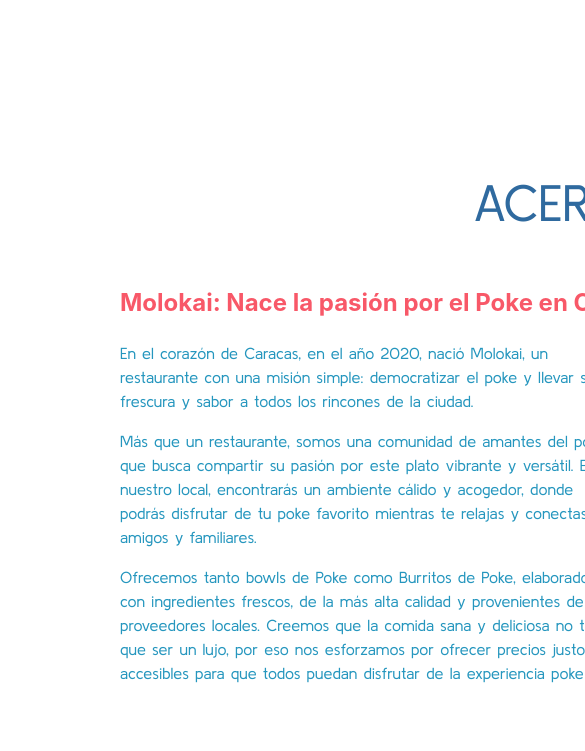
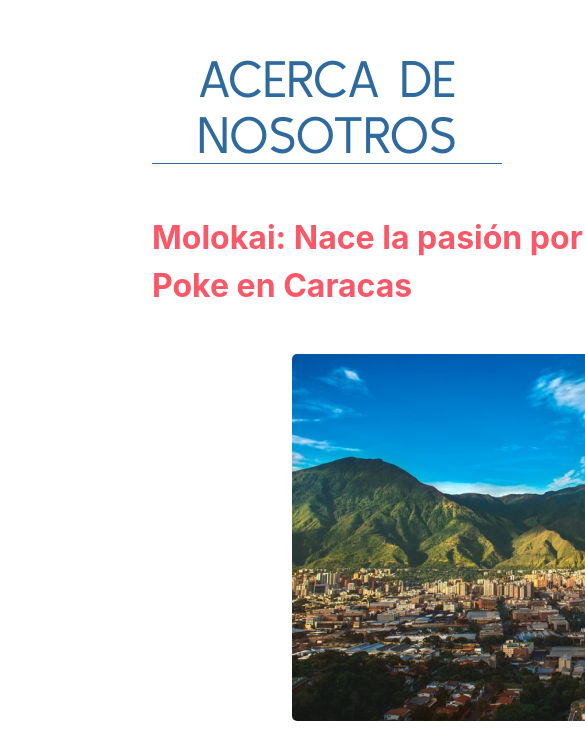
Before and after one commit to iManchai/sis-info-project, a React (Vite) app: page / in a window 390 px wide. Shown: the part 1246-1997 px from the top of the page, 585 px wide, since content can reach past the window. Built offline with nearby package versions, Linux system fonts and the light colour scheme.

Commit message:
responsive casi completado, linea de header incluida y estilos en css pulidos

```diff
--- a/src/Components/Nosotros/Nosotros.css
+++ b/src/Components/Nosotros/Nosotros.css
@@ -1,45 +1,64 @@
+/*Importing Google Fonts*/
 @import url('https://fonts.googleapis.com/css2?family=Kulim+Park&display=swap');
 
+/*Global Styles*/
+*{
+    box-sizing:border-box;
+    margin:0;
+    padding:0;
+}
+
+/*Body Styles*/
 body {
     width: 100%;
     height: 100%;
     padding:0;
     margin:0;
-    box-sizing: border-box;
     font-family:'Kulim Park', sans-serif,;
 
 }
 
+/*Site Header styles*/
 .site-header {
     border-bottom: 1px solid #000;
 }
 
+
+/*Container styles*/
 .container{
     display:flex;
-    flex-direction:column; /*This gives the display a */
+    flex-direction:column;
     box-sizing:border-box;
-    width: 1284px;
-    height:934px;
+    max-width: 1284px;
+    max-height:934px;
     border: 1px;
     padding: 20px;
     margin-top: 50px;
     margin-bottom: 100px;
-    margin-left: 68px;
+    margin-left: 100px;
     margin-bottom:350px;
 
 }
 
+/*Title Styles*/
+.TituloPrincipal{
+    border-bottom: 1px solid;
+}
 .introduccionHeading{
     color:#f85868;
+    margin-bottom: 50px;
 }
 
+
 .TituloPrincipal, .dondeHeading{
+    margin-bottom: 50px;
     font-family: 'Kulim Park', sans-serif;
     font-weight: 700;
     font-style: italic;
     color: rgba(47,106,159,255);
 }
 
+/*Section Styles*/
 .seccionMolokai{
     text-align: left;
     float:left
@@ -47,7 +66,12 @@ body {
 
 }
 
+.seccionMolokai2{
+    text-align: right;
+}
 
+
+/*Image Styles*/
 .Imagen1{
     max-width: 624px;
     max-height: 377px;
@@ -58,15 +82,9 @@ body {
     border-radius: 5px;
     float:right;
     margin-top:60px;
-    margin-left: 10px;
-
-
-}
 
 
 
-.seccionMolokai2{
-    text-align: right;
 }
 
 .Imagen3{
@@ -79,6 +97,10 @@ body {
 
 }
 
+.dondeTexto{
+    margin-right: 500px;
+}
+
 .imageContainer{
     max-width: 624px;
     max-height: 377px;
@@ -89,6 +111,102 @@ body {
     border-radius: 5px;
     float:left;
 }
+/*Media queries*/
+
+/*Tablets (min-width:769px)*/
+@media(max-width:1066px) and (min-width:706px){
+    .container{
+        margin-left: 100px;
+    }
+    .introduccionHeading{
+        width:550px;
+
+    }
+    .introduccionTexto{
+        max-width:400px;
+    }
+    .seccionMolokai{
+        display:row;
+        margin-bottom: 100px;
+    }
+
+    .seccion1{
+        margin-bottom: 50px;
+    }
+    .Imagen1{
+
+        margin-left: 390px;
+    }
+}
+
+/*Tablet*/
+@media(max-width:700px){
+    .container{
+        margin-left: 100px;
+    }
+    .introduccionHeading{
+        width:550px;
+        font-size:xx-large;
+        margin-bottom: 100px;
+    }
+    .introduccionTexto{
+        max-width:900px;
+        font-size: large;
+
+    }
+    .seccionMolokai{
+        display:row;
+    }
+
+    .seccion1{
+        margin-bottom: 300px;
+    }
+
+    .Imagen1{
+        float:left;
+        margin-left: 400px;
+        margin-top: 140px;
+    }
+
+}
+
+/* Medium to small smartphone*/
+@media(max-width:480px){
+    .container{
+        margin-left: 100px;
+    }
+
+    .introduccionHeading{
+        width:550px;
+        font-size:xx-large;
+        margin-bottom: 100px;
+    }
+    .introduccionTexto{
+        margin-top: 460px;
+        max-width:900px;
+        font-size: large;
+
+    }
+    .seccionMolokai{
+        display:row;
+        margin-right: 100px;
+    }
+
+    .seccion1{
+        margin-bottom: 300px;
+    }
+
+    .Imagen1{
+        display: flex;
+        justify-content: flex-start;
+        margin-top: 140px;
+        margin-left: 0;
+    }
+}
+
+
+
+
 
 .introduccionTexto{
     width:500px;
@@ -118,7 +236,8 @@ body {
 
 .seccionMolokai{
     display:grid;
-    grid-template-columns: 1fr 1fr;
+    grid-template-columns: minmax(100px,1fr) 1fr;
     gap:40px;
     margin-bottom: 50px;
+
 }
--- a/src/Components/Nosotros/Nosotros.jsx
+++ b/src/Components/Nosotros/Nosotros.jsx
@@ -13,7 +13,11 @@ return(
 
         <div><h1 className="TituloPrincipal">
             ACERCA DE NOSOTROS
+
         </h1>
+        <style type="text/css">
+
+        </style>
         </div>
 
         <section className="seccionMolokai">
```
